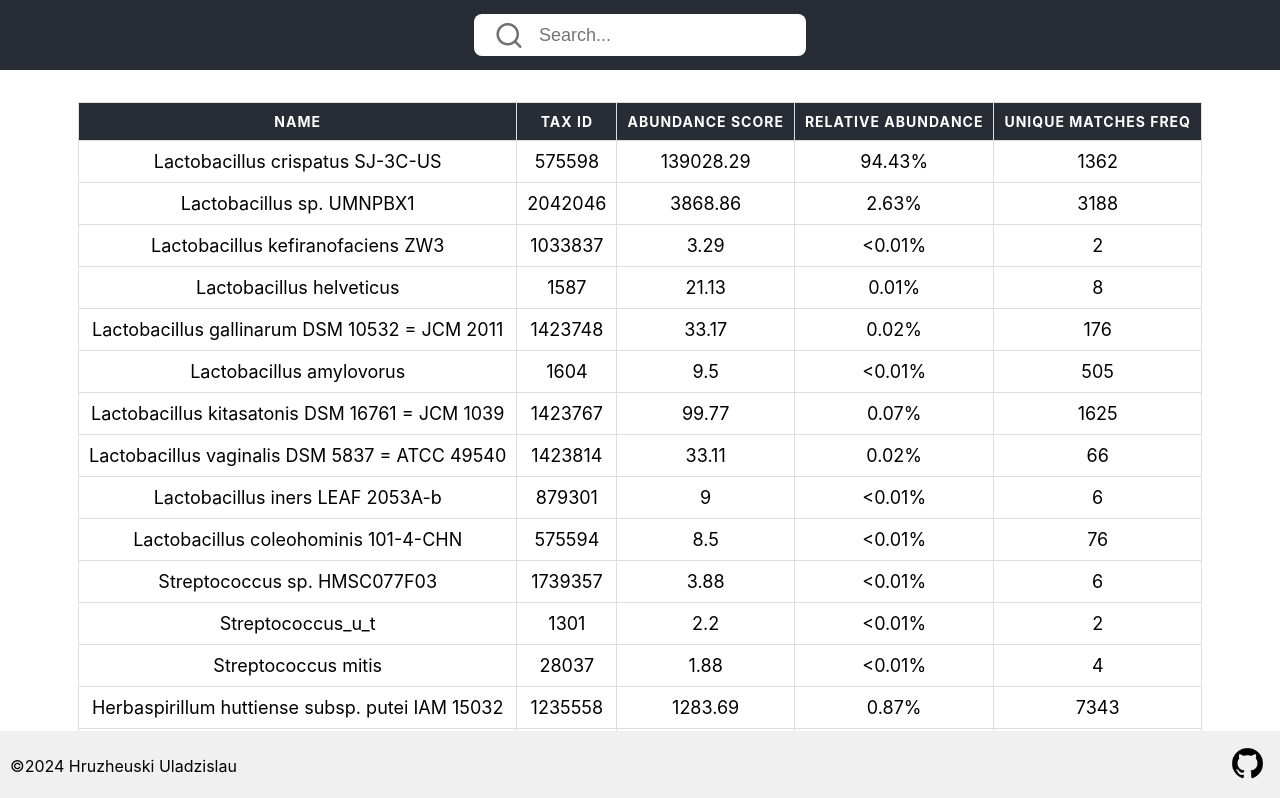
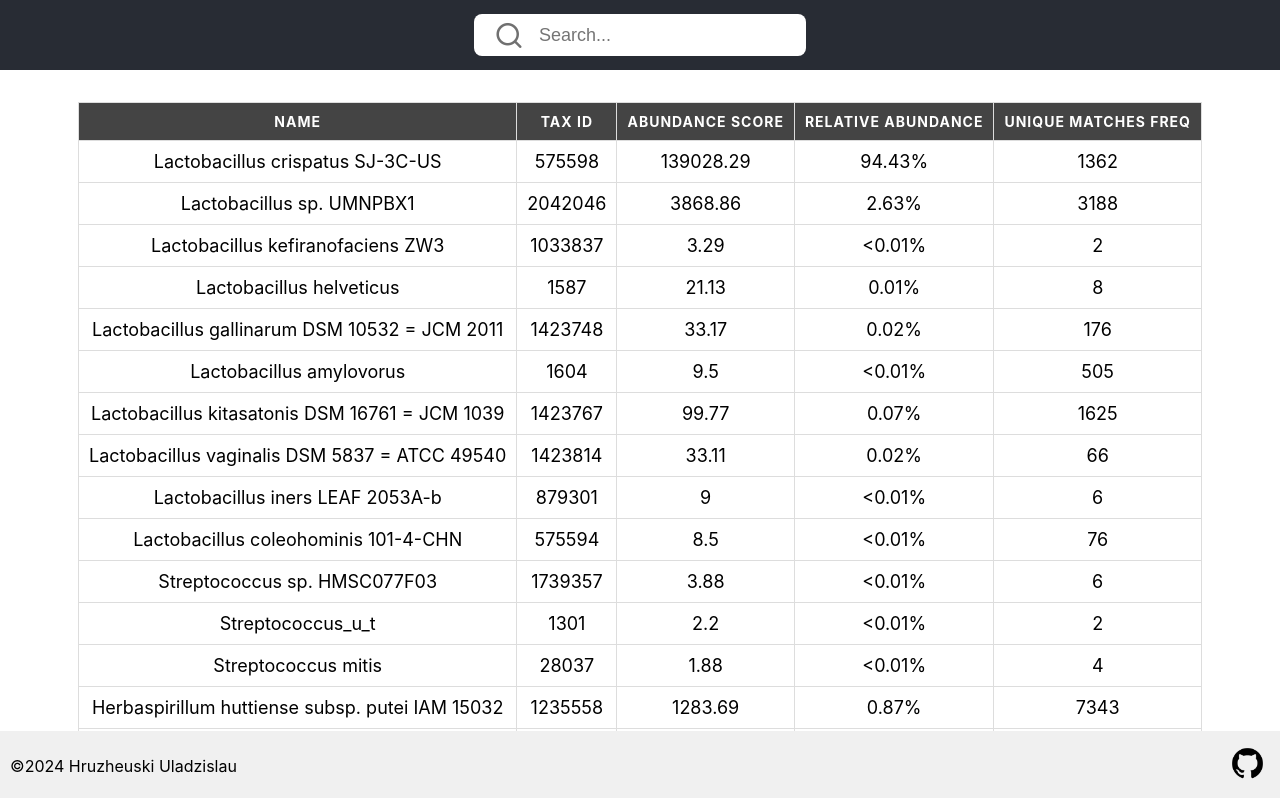
Before and after one commit to vib3sf/biom-app, a React (Create React App) app: page / in a window 1280 px wide. Shown: the top 798 px of the page. Built offline with nearby package versions, Linux system fonts and the light colour scheme; the HTML template or start-up script is replaced by a standard one.

Commit message:
change table head color

```diff
--- a/src/components/Table/Table.css
+++ b/src/components/Table/Table.css
@@ -31,7 +31,7 @@
 
 .App-table th {
   color: #fff;
-  background-color: #282c34;
+  background-color: #444;
   text-transform: uppercase;
   font-size: 14px;
   letter-spacing: 1px;
```
